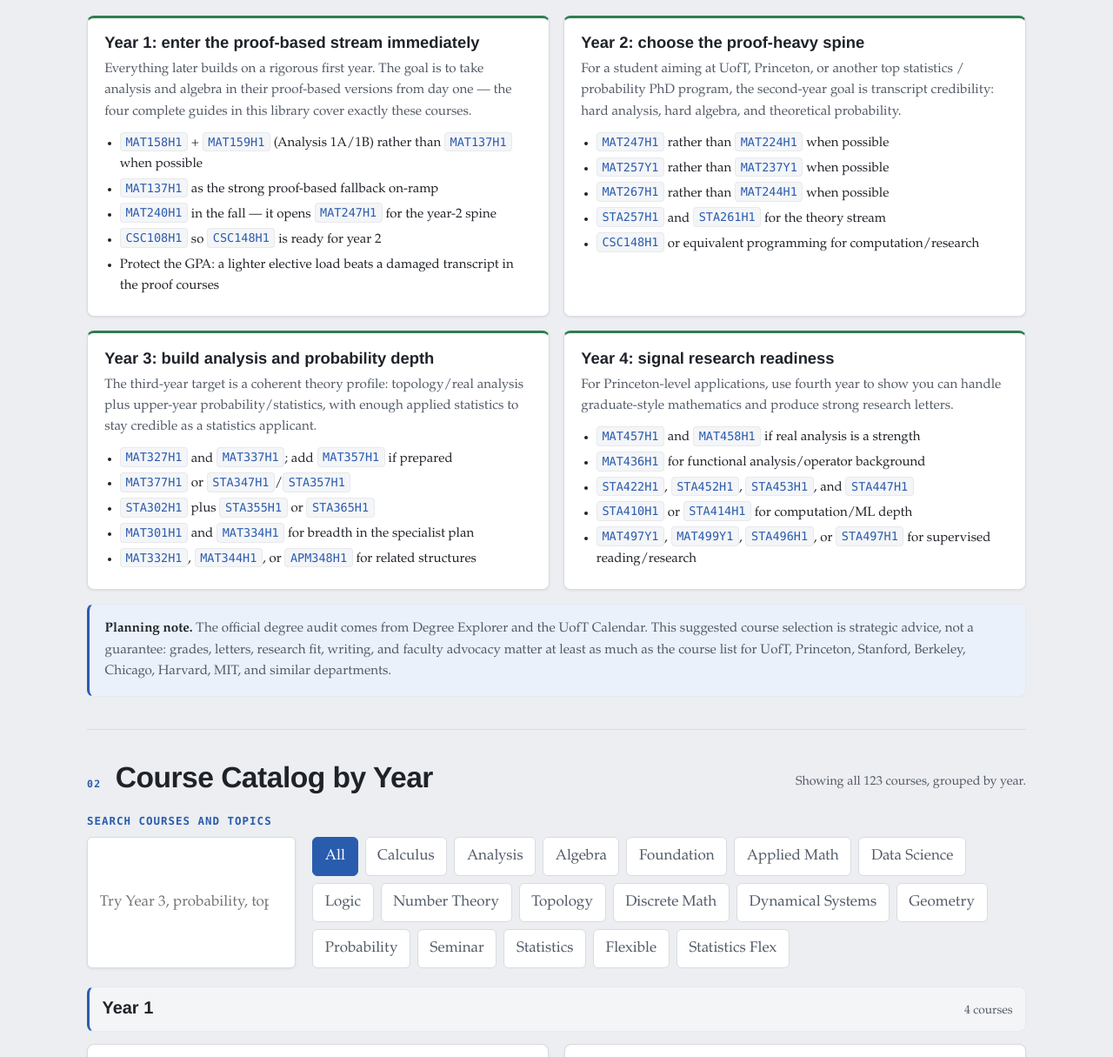
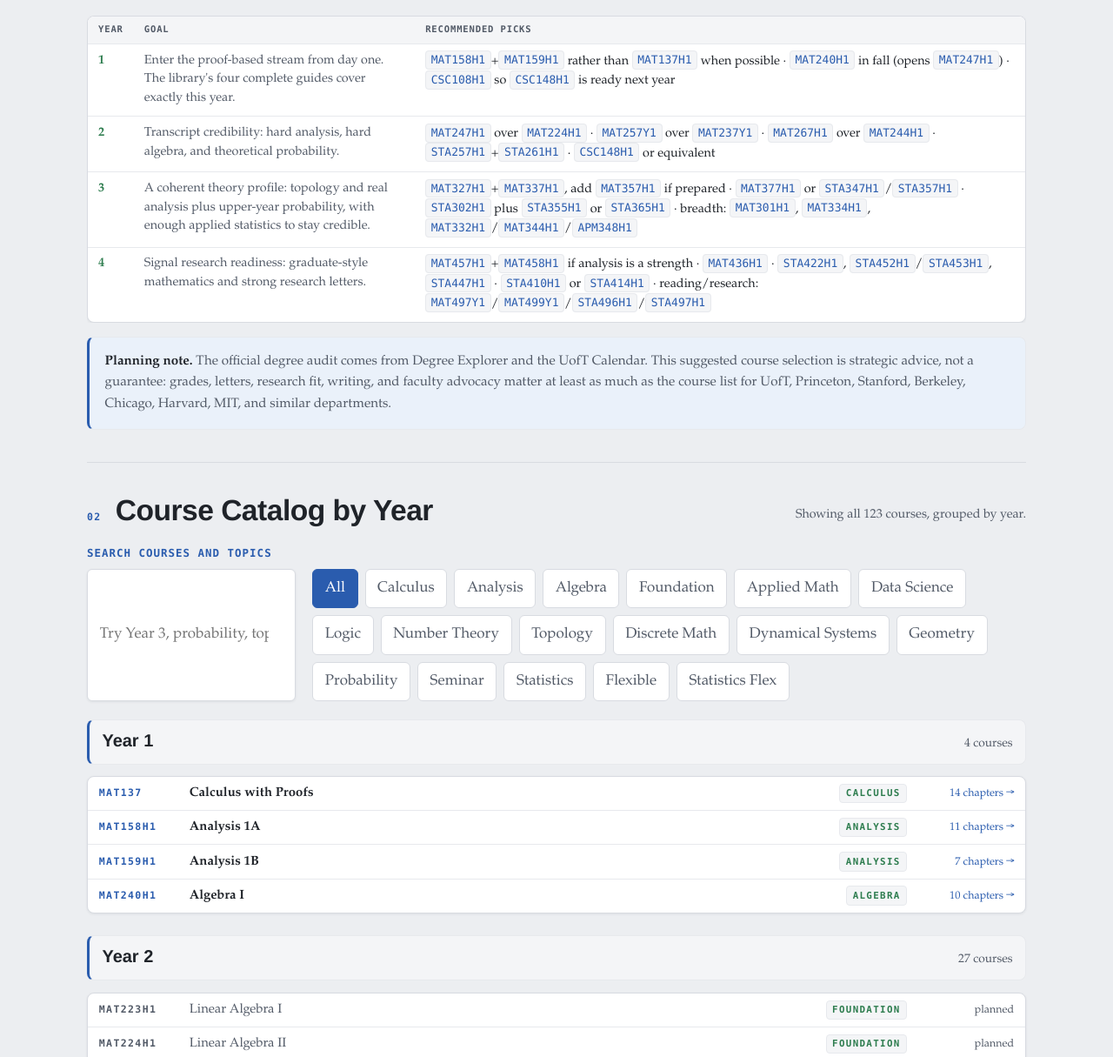
Before and after one commit to TTMathCS/UofT-Math, a plain HTML site: page index.html in a window 1280 px wide. Shown: the part 620-1835 px from the top of the page at 87% size. Drawn offline with Linux system fonts and the light colour scheme.

Commit message:
uoft_math: compact catalog rows and pathway table instead of cards

```diff
--- a/assets/catalog.css
+++ b/assets/catalog.css
@@ -110,37 +110,23 @@ h2{margin-bottom:0;font-family:"Avenir Next","Helvetica Neue","Segoe UI",system-
   font-family:"Avenir Next","Helvetica Neue","Segoe UI",system-ui,sans-serif;
   font-size:1.25rem;font-weight:650;line-height:1.15}
 .year-heading p{margin:0;color:var(--muted);font-size:.86rem}
-.course-grid{display:grid;grid-template-columns:repeat(2,minmax(0,1fr));gap:1.1rem}
-.course-card{display:flex;min-height:0;padding:clamp(1rem,2vw,1.35rem);
-  border:1px solid var(--line);border-radius:8px;color:inherit;background:var(--sheet);
-  box-shadow:var(--shadow-card);text-decoration:none;flex-direction:column;
-  transition:border-color 160ms ease,box-shadow 160ms ease,transform 160ms ease}
-.course-card:hover{border-color:var(--blue);box-shadow:var(--shadow-lift);transform:translateY(-3px)}
-.planned-card{border-style:dashed}
-.planned-card:hover{transform:none;box-shadow:var(--shadow-card)}
-.card-top{display:flex;align-items:start;justify-content:space-between;gap:1rem;margin-bottom:.8rem}
-.course-code,.subject-tag{display:block;font-size:.72rem}
-.course-code{margin-bottom:.35rem;color:var(--blue)}
-.subject-tag{padding:.25rem .45rem;color:var(--green);border:1px solid var(--line-soft);
-  border-radius:4px;background:var(--well)}
-.course-card h3{margin-bottom:0;
-  font-family:"Avenir Next","Helvetica Neue","Segoe UI",system-ui,sans-serif;
-  font-size:clamp(1.35rem,2.2vw,1.8rem);font-weight:650;letter-spacing:-.015em;line-height:1.05}
-.course-description{margin-bottom:.9rem;color:var(--muted);font-size:.95rem}
-.course-facts{display:grid;grid-template-columns:repeat(3,1fr);margin:auto 0 .9rem;
-  border-top:1px solid var(--line-soft);border-bottom:1px solid var(--line-soft)}
-.course-facts dt,.course-facts dd{margin:0}
-.course-facts dt{padding:.5rem .5rem 0;color:var(--muted);
-  font:700 .64rem/1.3 ui-monospace,"SF Mono",SFMono-Regular,Menlo,Consolas,monospace;
-  letter-spacing:.08em;text-transform:uppercase}
-.course-facts dd{padding:.15rem .5rem .5rem;font-size:.88rem}
-.topic-list{display:flex;flex-wrap:wrap;gap:.35rem;margin-bottom:.9rem}
-.topic-list span{padding:.2rem .45rem;color:var(--muted);background:var(--well);
-  border:1px solid var(--line-soft);border-radius:4px;font-size:.82rem}
-.card-action{color:var(--blue);font-weight:700}
-.card-action::after{margin-left:.45rem;content:"→"}
-.planned-card .card-action{color:var(--muted)}
-.planned-card .card-action::after{content:""}
+.course-list{border:1px solid var(--line);border-radius:8px;background:var(--sheet);
+  box-shadow:var(--shadow-card);overflow:hidden}
+.course-row{display:flex;align-items:baseline;gap:.7rem;padding:.45rem .8rem;
+  color:inherit;text-decoration:none;border-bottom:1px solid var(--line-soft)}
+.course-row:last-child{border-bottom:0}
+a.course-row:hover{background:var(--well)}
+a.course-row:hover .row-title{color:var(--blue)}
+.planned-row{color:var(--muted)}
+.course-code{flex:0 0 5.8rem;color:var(--blue);font-size:.72rem}
+.planned-row .course-code{color:var(--muted)}
+.row-title{flex:1;min-width:0;font-weight:600;font-size:.93rem;
+  white-space:nowrap;overflow:hidden;text-overflow:ellipsis}
+.planned-row .row-title{font-weight:500}
+.subject-tag{flex:none;padding:.1rem .4rem;color:var(--green);font-size:.68rem;
+  border:1px solid var(--line-soft);border-radius:4px;background:var(--well)}
+.row-meta{flex:0 0 7rem;color:var(--muted);font-size:.78rem;text-align:right}
+a.course-row .row-meta{color:var(--blue)}
 .empty-state{grid-column:1/-1;padding:3rem;border:1px dashed var(--line);
   border-radius:8px;color:var(--muted);background:var(--well);text-align:center}
 .noscript-list{display:grid;gap:.6rem;padding:1.5rem;border:1px solid var(--line);
@@ -158,16 +144,20 @@ h2{margin-bottom:0;font-family:"Avenir Next","Helvetica Neue","Segoe UI",system-
   font-family:"Avenir Next","Helvetica Neue","Segoe UI",system-ui,sans-serif;font-weight:600}
 .reference-grid p{margin-bottom:0;color:var(--muted)}
 
-.pathway-grid{display:grid;grid-template-columns:repeat(2,minmax(0,1fr));gap:1rem}
-.pathway-card{padding:1.1rem 1.2rem;border:1px solid var(--line);
-  border-top:3px solid var(--green);border-radius:8px;background:var(--sheet);
-  box-shadow:var(--shadow-card)}
-.pathway-card h3{margin-bottom:.55rem;
-  font-family:"Avenir Next","Helvetica Neue","Segoe UI",system-ui,sans-serif;
-  font-size:1.15rem;font-weight:650;line-height:1.15}
-.pathway-card p{margin-bottom:.75rem;color:var(--muted);font-size:.95rem}
-.pathway-card ul{margin:0;padding-left:1.1rem}
-.pathway-card li{margin:.3rem 0;font-size:.94rem}
+.pathway-scroll{overflow-x:auto}
+.pathway-table{width:100%;border-collapse:separate;border-spacing:0;
+  border:1px solid var(--line);border-radius:8px;background:var(--sheet);
+  box-shadow:var(--shadow-card);overflow:hidden;font-size:.9rem;line-height:1.5}
+.pathway-table th,.pathway-table td{padding:.55rem .75rem;text-align:left;
+  vertical-align:top;border-bottom:1px solid var(--line-soft)}
+.pathway-table tbody tr:last-child th,
+.pathway-table tbody tr:last-child td{border-bottom:0}
+.pathway-table thead th{color:var(--muted);background:var(--well);
+  font:700 .66rem/1.3 ui-monospace,"SF Mono",SFMono-Regular,Menlo,Consolas,monospace;
+  letter-spacing:.08em;text-transform:uppercase}
+.pathway-table tbody th{width:2.6rem;color:var(--green);font-weight:700}
+.pathway-table td:nth-child(2){width:30%;color:var(--muted)}
+.pathway-table code{white-space:nowrap}
 .pathway-note{margin:1rem 0 0;padding:1rem 1.1rem;border:1px solid var(--line-soft);
   border-left:3px solid var(--blue);border-radius:8px;background:var(--tint-blue);
   color:var(--muted);font-size:.95rem}
@@ -226,16 +216,19 @@ footer{display:flex;justify-content:space-between;gap:1rem;padding:1.3rem 0 2rem
   .doc table{display:block;overflow-x:auto;white-space:nowrap}
   .catalog-shell{width:calc(100% - 1.2rem)}
   .hero{padding-top:4rem}
-  .stats,.course-grid,.reference-grid,.pathway-grid{grid-template-columns:1fr}
+  .stats,.reference-grid{grid-template-columns:1fr}
   .stats div+div{border-top:1px solid var(--line-soft);border-left:0}
   .section-heading,footer{align-items:start;flex-direction:column}
   .year-heading{align-items:start;flex-direction:column;gap:.25rem}
   .catalog-tools{grid-template-columns:1fr}
   .filters{width:100%}
   .filters button{min-height:2.8rem;flex:1}
-  .course-card{min-height:0}
+  .course-row{flex-wrap:wrap;row-gap:.15rem}
+  .course-code{flex-basis:auto}
+  .row-title{flex-basis:100%;order:3;white-space:normal}
+  .row-meta{flex:1;order:2}
+  .pathway-table{min-width:34rem}
 }
 @media (prefers-reduced-motion:reduce){
   html{scroll-behavior:auto}
-  .course-card{transition:none}
 }
--- a/assets/catalog.js
+++ b/assets/catalog.js
@@ -38,42 +38,26 @@
     return course.path && localCoursePath.test(course.path);
   }
 
-  function makeCourseCard(course) {
-    var card = hasLocalGuide(course)
-      ? element("a", "course-card")
-      : element("article", "course-card planned-card");
-    var top = element("div", "card-top");
-    var identity = element("div");
-    var code = element("span", "course-code", course.code);
-    var title = element("h3", "", course.title);
-    var subject = element("span", "subject-tag", course.subject);
-    var description = element("p", "course-description", course.description);
-    var facts = element("dl", "course-facts");
-    var topics = element("div", "topic-list");
-    var action = element("span", "card-action", hasLocalGuide(course)
-      ? "Open course guide"
-      : "Planned guide entry");
+  function makeCourseRow(course) {
+    var row = hasLocalGuide(course)
+      ? element("a", "course-row")
+      : element("article", "course-row planned-row");
 
     if (hasLocalGuide(course)) {
-      card.href = course.path;
+      row.href = course.path;
     }
-    identity.append(code, title);
-    top.append(identity, subject);
+    // one line per course; the description survives as a hover tooltip
+    row.title = course.description;
 
-    [
-      ["Level", course.term],
-      ["Guide", course.chapters ? String(course.chapters) + " chapters" : "Not built"],
-      ["Status", course.status]
-    ].forEach(function (fact) {
-      facts.append(element("dt", "", fact[0]), element("dd", "", fact[1]));
-    });
-
-    (course.topics || []).forEach(function (topic) {
-      topics.append(element("span", "", topic));
-    });
-
-    card.append(top, description, facts, topics, action);
-    return card;
+    row.append(
+      element("span", "course-code", course.code),
+      element("span", "row-title", course.title),
+      element("span", "subject-tag", course.subject),
+      element("span", "row-meta", hasLocalGuide(course)
+        ? String(course.chapters) + " chapters →"
+        : "planned")
+    );
+    return row;
   }
 
   function levelSort(first, second) {
@@ -97,14 +81,14 @@
     var count = element("p", "", groupCourses.length + (
       groupCourses.length === 1 ? " course" : " courses"
     ));
-    var cards = element("div", "course-grid");
+    var list = element("div", "course-list");
 
     groupCourses.forEach(function (course) {
-      cards.append(makeCourseCard(course));
+      list.append(makeCourseRow(course));
     });
 
     heading.append(title, count);
-    section.append(heading, cards);
+    section.append(heading, list);
     return section;
   }
 
--- a/index.html
+++ b/index.html
@@ -35,58 +35,56 @@
           <h2 id="selection-title">Suggested Course Selection</h2>
         </div>
       </div>
-      <div class="pathway-grid">
-        <article class="pathway-card">
-          <h3>Year 1: enter the proof-based stream immediately</h3>
-          <p>Everything later builds on a rigorous first year. The goal is to
-          take analysis and algebra in their proof-based versions from day one —
-          the four complete guides in this library cover exactly these courses.</p>
-          <ul>
-            <li><code>MAT158H1</code> + <code>MAT159H1</code> (Analysis 1A/1B) rather than <code>MAT137H1</code> when possible</li>
-            <li><code>MAT137H1</code> as the strong proof-based fallback on-ramp</li>
-            <li><code>MAT240H1</code> in the fall — it opens <code>MAT247H1</code> for the year-2 spine</li>
-            <li><code>CSC108H1</code> so <code>CSC148H1</code> is ready for year 2</li>
-            <li>Protect the GPA: a lighter elective load beats a damaged transcript in the proof courses</li>
-          </ul>
-        </article>
-        <article class="pathway-card">
-          <h3>Year 2: choose the proof-heavy spine</h3>
-          <p>For a student aiming at UofT, Princeton, or another top statistics /
-          probability PhD program, the second-year goal is transcript credibility:
-          hard analysis, hard algebra, and theoretical probability.</p>
-          <ul>
-            <li><code>MAT247H1</code> rather than <code>MAT224H1</code> when possible</li>
-            <li><code>MAT257Y1</code> rather than <code>MAT237Y1</code> when possible</li>
-            <li><code>MAT267H1</code> rather than <code>MAT244H1</code> when possible</li>
-            <li><code>STA257H1</code> and <code>STA261H1</code> for the theory stream</li>
-            <li><code>CSC148H1</code> or equivalent programming for computation/research</li>
-          </ul>
-        </article>
-        <article class="pathway-card">
-          <h3>Year 3: build analysis and probability depth</h3>
-          <p>The third-year target is a coherent theory profile: topology/real
-          analysis plus upper-year probability/statistics, with enough applied
-          statistics to stay credible as a statistics applicant.</p>
-          <ul>
-            <li><code>MAT327H1</code> and <code>MAT337H1</code>; add <code>MAT357H1</code> if prepared</li>
-            <li><code>MAT377H1</code> or <code>STA347H1</code>/<code>STA357H1</code></li>
-            <li><code>STA302H1</code> plus <code>STA355H1</code> or <code>STA365H1</code></li>
-            <li><code>MAT301H1</code> and <code>MAT334H1</code> for breadth in the specialist plan</li>
-            <li><code>MAT332H1</code>, <code>MAT344H1</code>, or <code>APM348H1</code> for related structures</li>
-          </ul>
-        </article>
-        <article class="pathway-card">
-          <h3>Year 4: signal research readiness</h3>
-          <p>For Princeton-level applications, use fourth year to show you can
-          handle graduate-style mathematics and produce strong research letters.</p>
-          <ul>
-            <li><code>MAT457H1</code> and <code>MAT458H1</code> if real analysis is a strength</li>
-            <li><code>MAT436H1</code> for functional analysis/operator background</li>
-            <li><code>STA422H1</code>, <code>STA452H1</code>, <code>STA453H1</code>, and <code>STA447H1</code></li>
-            <li><code>STA410H1</code> or <code>STA414H1</code> for computation/ML depth</li>
-            <li><code>MAT497Y1</code>, <code>MAT499Y1</code>, <code>STA496H1</code>, or <code>STA497H1</code> for supervised reading/research</li>
-          </ul>
-        </article>
+      <div class="pathway-scroll">
+        <table class="pathway-table">
+          <thead>
+            <tr><th>Year</th><th>Goal</th><th>Recommended picks</th></tr>
+          </thead>
+          <tbody>
+            <tr>
+              <th>1</th>
+              <td>Enter the proof-based stream from day one. The library's four
+              complete guides cover exactly this year.</td>
+              <td><code>MAT158H1</code>+<code>MAT159H1</code> rather than
+              <code>MAT137H1</code> when possible ·
+              <code>MAT240H1</code> in fall (opens <code>MAT247H1</code>) ·
+              <code>CSC108H1</code> so <code>CSC148H1</code> is ready next year</td>
+            </tr>
+            <tr>
+              <th>2</th>
+              <td>Transcript credibility: hard analysis, hard algebra, and
+              theoretical probability.</td>
+              <td><code>MAT247H1</code> over <code>MAT224H1</code> ·
+              <code>MAT257Y1</code> over <code>MAT237Y1</code> ·
+              <code>MAT267H1</code> over <code>MAT244H1</code> ·
+              <code>STA257H1</code>+<code>STA261H1</code> ·
+              <code>CSC148H1</code> or equivalent</td>
+            </tr>
+            <tr>
+              <th>3</th>
+              <td>A coherent theory profile: topology and real analysis plus
+              upper-year probability, with enough applied statistics to stay
+              credible.</td>
+              <td><code>MAT327H1</code>+<code>MAT337H1</code>, add
+              <code>MAT357H1</code> if prepared ·
+              <code>MAT377H1</code> or <code>STA347H1</code>/<code>STA357H1</code> ·
+              <code>STA302H1</code> plus <code>STA355H1</code> or <code>STA365H1</code> ·
+              breadth: <code>MAT301H1</code>, <code>MAT334H1</code>,
+              <code>MAT332H1</code>/<code>MAT344H1</code>/<code>APM348H1</code></td>
+            </tr>
+            <tr>
+              <th>4</th>
+              <td>Signal research readiness: graduate-style mathematics and
+              strong research letters.</td>
+              <td><code>MAT457H1</code>+<code>MAT458H1</code> if analysis is a
+              strength · <code>MAT436H1</code> ·
+              <code>STA422H1</code>, <code>STA452H1</code>/<code>STA453H1</code>,
+              <code>STA447H1</code> ·
+              <code>STA410H1</code> or <code>STA414H1</code> ·
+              reading/research: <code>MAT497Y1</code>/<code>MAT499Y1</code>/<code>STA496H1</code>/<code>STA497H1</code></td>
+            </tr>
+          </tbody>
+        </table>
       </div>
       <p class="pathway-note"><strong>Planning note.</strong> The official degree
       audit comes from Degree Explorer and the UofT Calendar. This suggested
```
